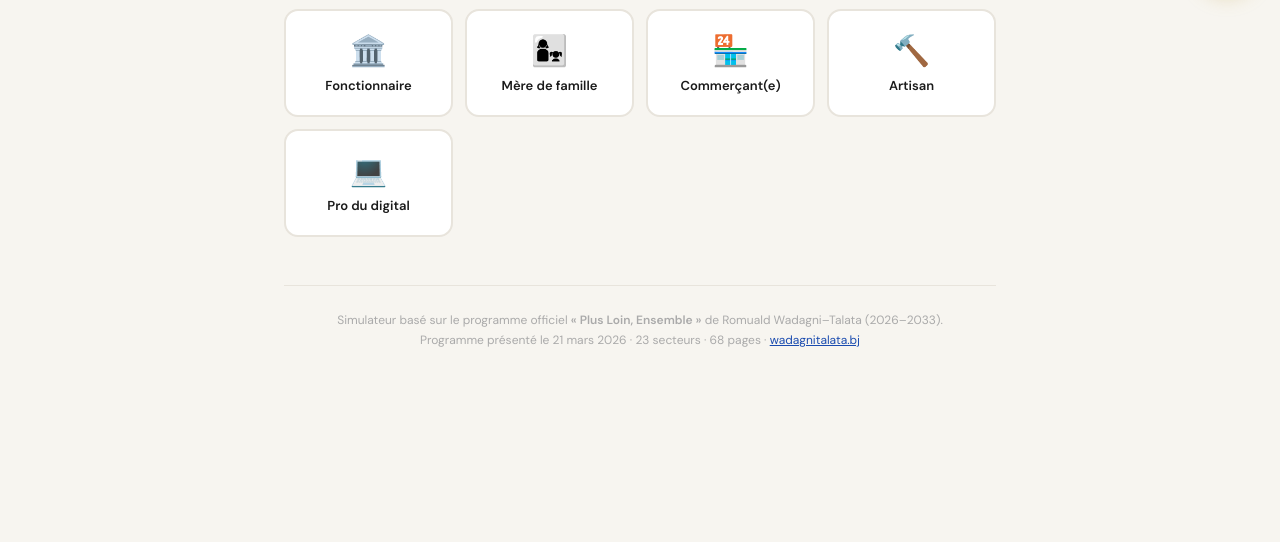
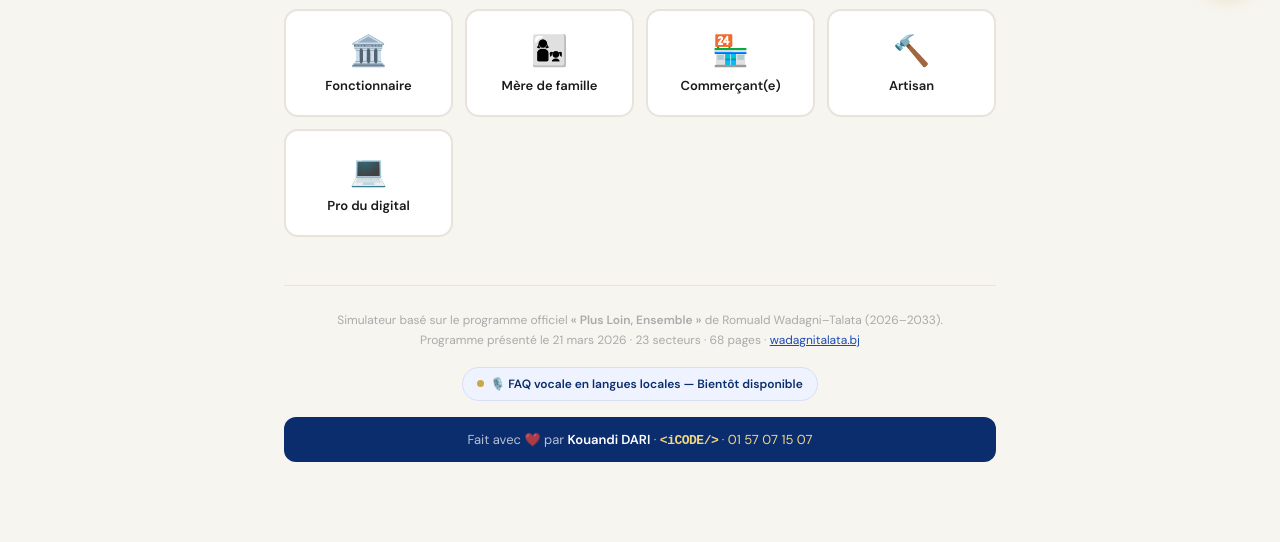
Before and after one commit to DARY1000/PSI, a plain HTML site: page index.html in a window 1280 px wide. Shown: the part 780-1322 px from the top of the page. Before the commit the page ends 1211 px from the top, so only its background shows below. Drawn offline with nearby package versions, Linux system fonts and the light colour scheme; no server answers.

Commit message:
feat: copyright iCODE, mic disabled with message

```diff
--- a/assets/styles.css
+++ b/assets/styles.css
@@ -422,3 +422,44 @@
     display: none;
   }
   .faq-browser-warn.visible { display: block; }
+  /* Badge bientôt disponible */
+  .soon-badge {
+    display: inline-flex;
+    align-items: center;
+    gap: 6px;
+    background: #EEF3FF;
+    border: 1px solid #D5E0F5;
+    border-radius: 20px;
+    padding: 6px 14px;
+    font-size: 12px;
+    font-weight: 600;
+    color: var(--bleu);
+    margin-top: 16px;
+  }
+  .soon-badge .soon-dot {
+    width: 7px; height: 7px;
+    border-radius: 50%;
+    background: var(--or);
+    flex-shrink: 0;
+  }
+
+  /* Copyright bar */
+  .copyright-bar {
+    text-align: center;
+    margin-top: 16px;
+    padding: 14px 20px;
+    background: var(--bleu);
+    color: rgba(255,255,255,0.7);
+    font-size: 13px;
+    border-radius: 12px;
+  }
+  .copyright-bar strong { color: white; }
+  .copyright-bar a { color: var(--or-clair); text-decoration: none; }
+  .copyright-bar a:hover { text-decoration: underline; }
+  .icode-tag {
+    font-family: monospace;
+    font-size: 13px;
+    color: var(--or-clair);
+    font-weight: 700;
+    letter-spacing: -0.5px;
+  }
--- a/index.html
+++ b/index.html
@@ -40,8 +40,8 @@
 
 <div class="hero">
   <div class="hero-bg-suns">
-    <img src="assets/sun.png" alt="" style="width:320px;top:-80px;right:-60px;opacity:0.12;filter:sepia(1) saturate(3) hue-rotate(5deg) brightness(1.5)">
-    <img src="assets/sun.png" alt="" style="width:220px;bottom:-60px;left:-40px;opacity:0.09;filter:sepia(1) saturate(3) hue-rotate(5deg) brightness(1.5)">
+    <img src="sun.png" alt="" style="width:320px;top:-80px;right:-60px;opacity:0.12;filter:sepia(1) saturate(3) hue-rotate(5deg) brightness(1.5)">
+    <img src="sun.png" alt="" style="width:220px;bottom:-60px;left:-40px;opacity:0.09;filter:sepia(1) saturate(3) hue-rotate(5deg) brightness(1.5)">
   </div>
   <div class="hero-content">
     <div class="hero-tag">
@@ -141,6 +141,14 @@
   <div class="footer-note">
     Simulateur basé sur le programme officiel <strong>« Plus Loin, Ensemble »</strong> de Romuald Wadagni–Talata (2026–2033).<br>
     Programme présenté le 21 mars 2026 · 23 secteurs · 68 pages · <a href="https://wadagnitalata.bj" target="_blank">wadagnitalata.bj</a>
+    <br>
+    <div class="soon-badge">
+      <div class="soon-dot"></div>
+      🎙️ FAQ vocale en langues locales — Bientôt disponible
+    </div>
+  </div>
+  <div class="copyright-bar">
+    Fait avec ❤️ par <strong>Kouandi DARI</strong> · <span class="icode-tag">&lt;iCODE/&gt;</span> · <a href="tel:+33157071507">01 57 07 15 07</a>
   </div>
 </div>
 
@@ -185,8 +193,8 @@
       <div class="faq-lang-strip" id="faqLangStrip">
         <button class="faq-lang-btn active" data-lang="fr" onclick="setLang(this)">🇫🇷 Français</button>
         <button class="faq-lang-btn" data-lang="fon" onclick="setLang(this)">🇧🇯 Fon</button>
-        <button class="faq-lang-btn" data-lang="yoruba" onclick="setLang(this)">🇧🇯 Yoruba</button>
-        <button class="faq-lang-btn" data-lang="bariba" onclick="setLang(this)">🇧🇯 Bariba</button>
+        <button class="faq-lang-btn" data-lang="yoruba" onclick="setLang(this)">Yoruba</button>
+        <button class="faq-lang-btn" data-lang="bariba" onclick="setLang(this)">Bariba</button>
         <button class="faq-lang-btn" data-lang="en" onclick="setLang(this)">🇬🇧 English</button>
       </div>
 
```
